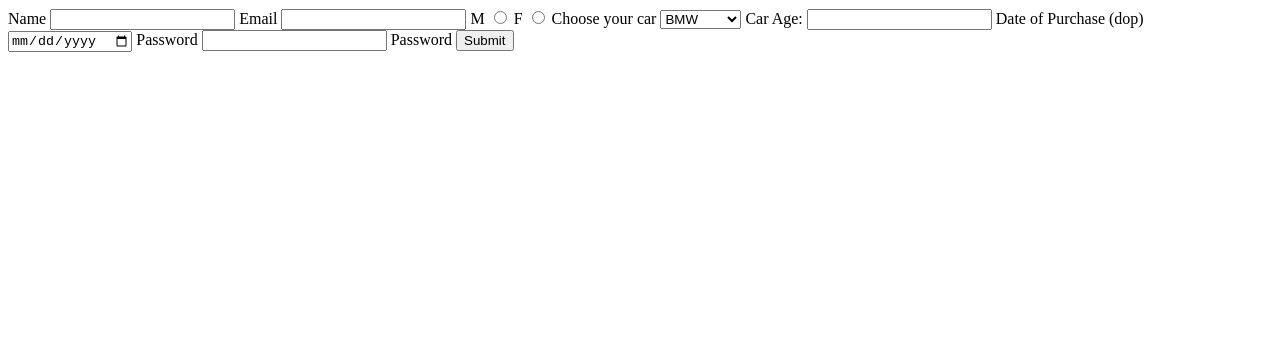
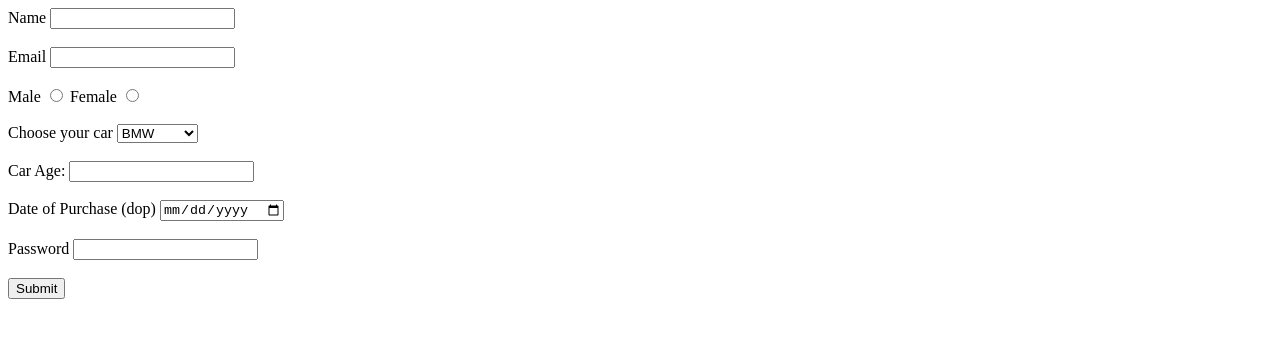
Before and after one commit to acciojob/car-insurance-form-Arpitarora01, a website: page main.html in a window 1280 px wide. Drawn offline with Linux system fonts and the light colour scheme.

Commit message:
created a submission

```diff
--- a/main.html
+++ b/main.html
@@ -11,25 +11,31 @@
 	<form method="post">
 		<label for="name">Name</label>
 		<input id="name" type="text"  required>
+		<br><br>
 		<label for="email">Email</label>
 		<input id="email" type="email"  required>
-		<label for="gender_m">M</label>
+		<br><br>
+		<label for="gender_m">Male</label>
 		<input id="gender_m" type="radio" name="gender" required>
-		<label for="gender_f">F</label>
+		<label for="gender_f">Female</label>
 		<input id="gender_f" type="radio" name="gender" required>
+		<br><br>
 		<label for="cars">Choose your car</label>
 		<select id="cars">
 			<option>BMW</option>
 			<option>Audi</option>
 			<option>Mercedez</option>
 		</select>
+		<br><br>
 		<label for="carage">Car Age:</label>
 		<input id="carage" type="number"  required>
+		<br><br>
 		<label for="dop">Date of Purchase (dop)</label>
 		<input id="dop" type="date"  required>
+		<br><br>
 		<label for="password">Password</label>
 		<input id="password" type="password"  required>
-		<label for="password">Password</label>
+		<br><br>
 		<button type="submit">Submit</button>
 
 	</form>
```
